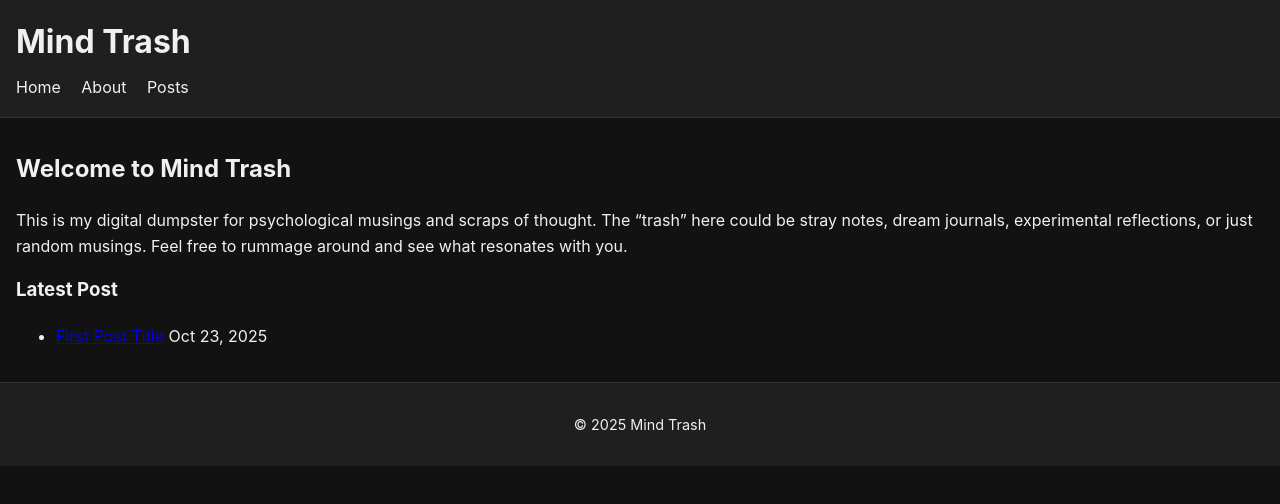
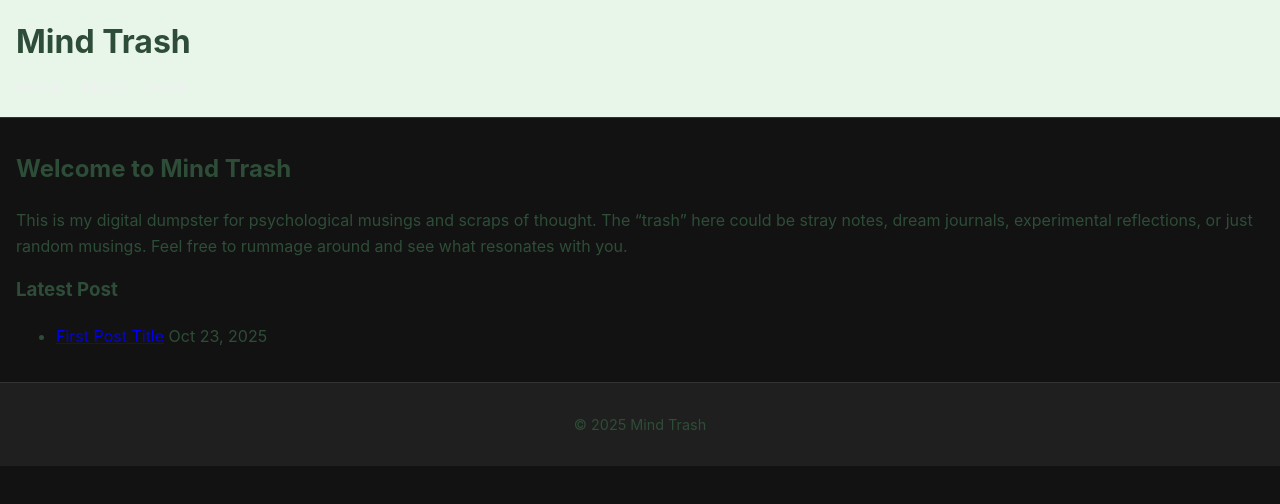
Before and after one commit to ivannng167-eng/mind-trash, a plain HTML site: page index.html in a window 1280 px wide. Drawn offline with Linux system fonts and the light colour scheme.

Commit message:
Update style.css

```diff
--- a/assets/css/style.css
+++ b/assets/css/style.css
@@ -4,12 +4,12 @@ body {
   margin: 0;
   padding: 0;
   background-color: #121212;
-  color: #f0f0f0;
+  color: #2e4d38;
   line-height: 1.6;
 }
 
 header {
-  background-color: #1f1f1f;
+  background-color: #e8f5e9;
   padding: 1rem;
   border-bottom: 1px solid #333;
 }
```
